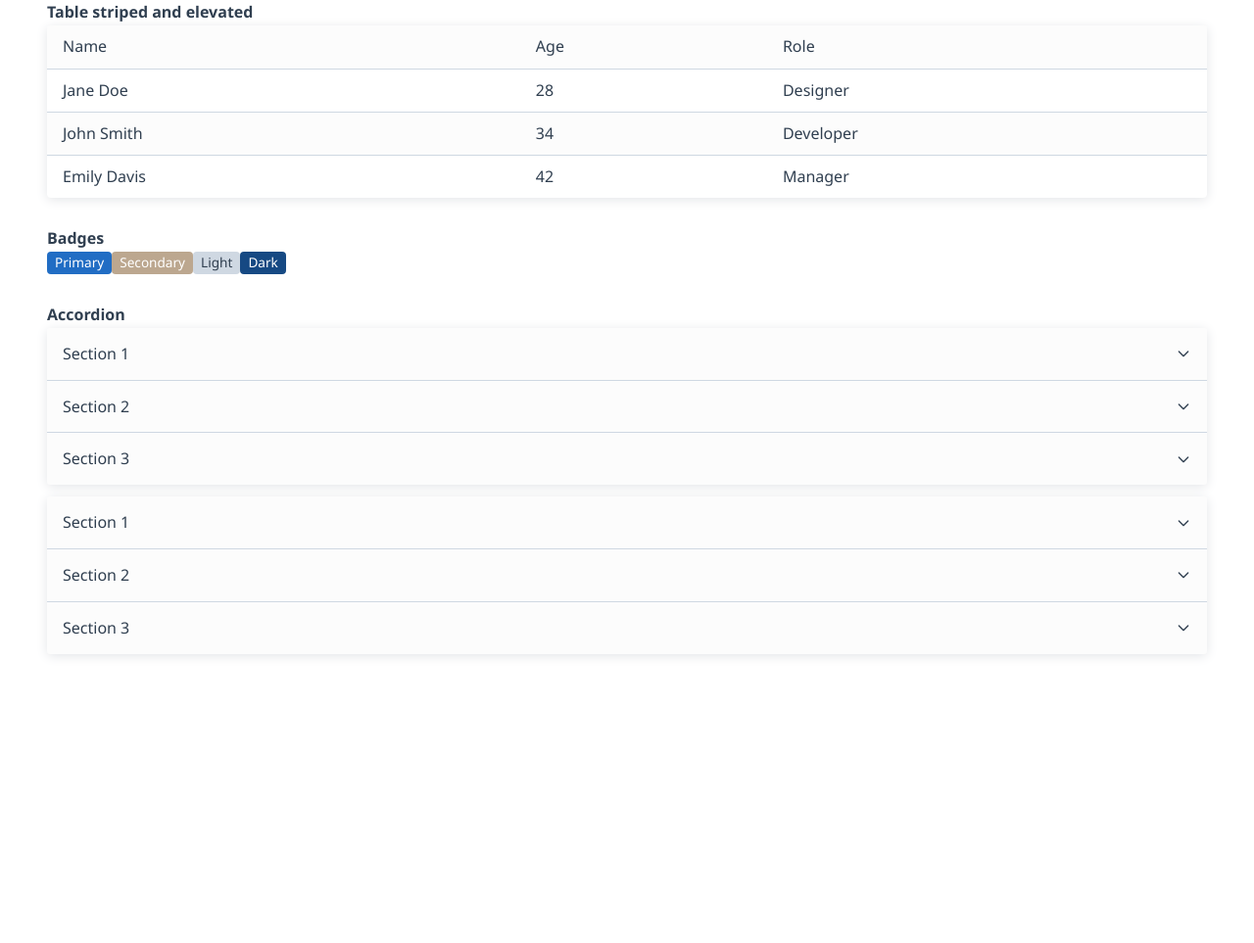
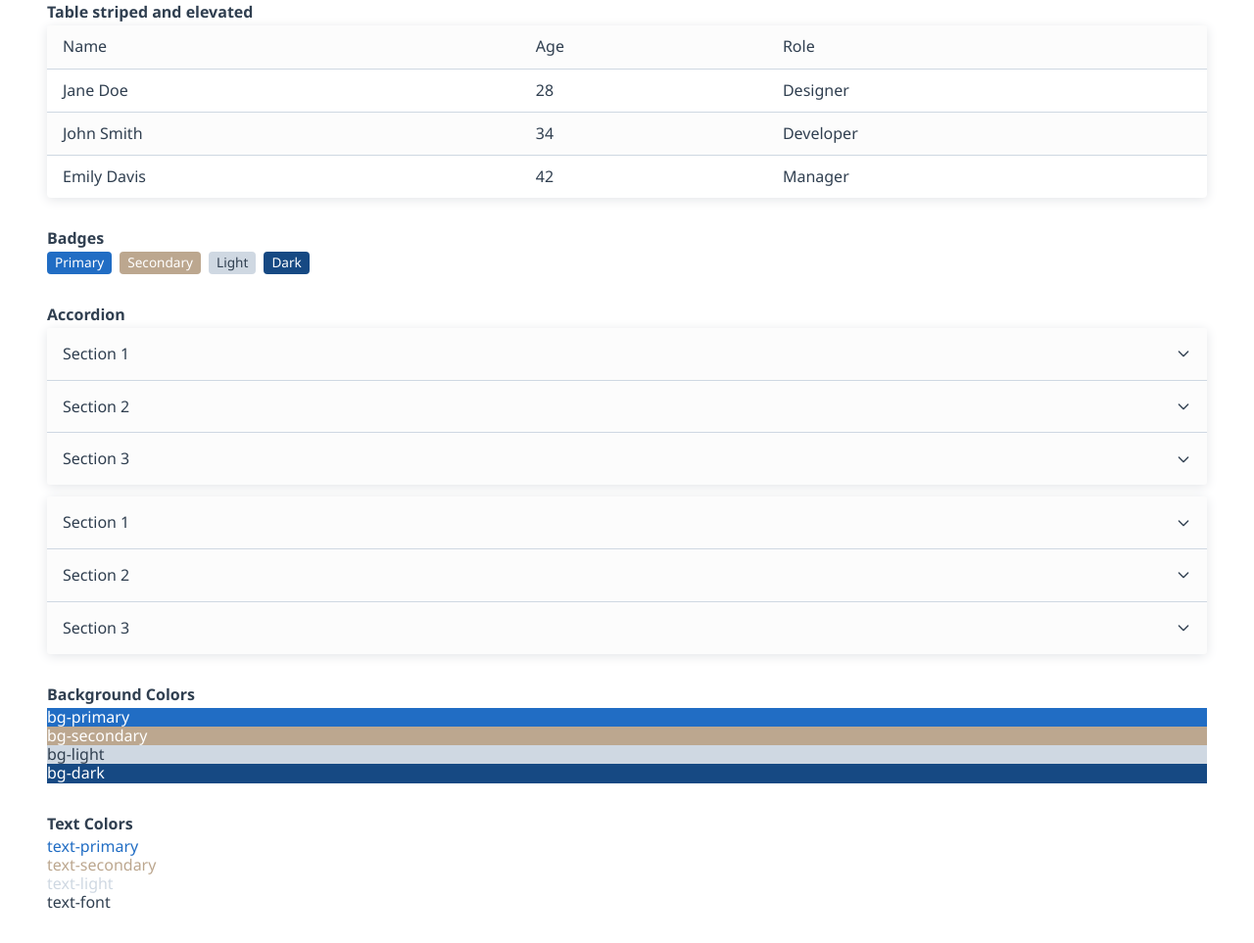
Before and after one commit to damukles/flair-css, a website: page test.html in a window 1280 px wide. Shown: the part 2298-3261 px from the top of the page at 98% size. Before the commit the page ends 2998 px from the top, so only its background shows below. Drawn offline with nearby package versions, Linux system fonts and the light colour scheme.

Commit message:
added color classes

```diff
--- a/css/main.css
+++ b/css/main.css
@@ -682,3 +682,39 @@ h6 {
     display: flex;
     justify-content: start;
 }
+.bg-primary {
+    background-color: var(--flair-primary-color);
+    color: var(--flair-secondary-contrast-color);
+    * {
+        color: var(--flair-primary-contrast-color);
+    }
+}
+.bg-secondary {
+    background-color: var(--flair-secondary-color);
+    color: var(--flair-secondary-contrast-color);
+    * {
+        color: var(--flair-secondary-contrast-color);
+    }
+}
+.bg-light {
+    background-color: var(--flair-element-color);
+}
+.bg-dark {
+    background-color: var(--flair-primary-color-darkened);
+    color: var(--flair-secondary-contrast-color);
+    * {
+        color: var(--flair-primary-contrast-color);
+    }
+}
+.text-primary {
+    color: var(--flair-primary-color);
+}
+.text-secondary {
+    color: var(--flair-secondary-color);
+}
+.text-light {
+    color: var(--flair-element-color);
+}
+.text-font {
+    color: var(--flair-font-color);
+}
--- a/test.html
+++ b/test.html
@@ -229,10 +229,12 @@
                 </div>
                 <div class="demo-section">
                     <h6>Badges</h6>
-                    <span class="badge">Primary</span>
-                    <span class="badge secondary">Secondary</span>
-                    <span class="badge light">Light</span>
-                    <span class="badge dark">Dark</span>
+                    <div class="spacing-horizontal-narrow">
+                        <span class="badge">Primary</span>
+                        <span class="badge secondary">Secondary</span>
+                        <span class="badge light">Light</span>
+                        <span class="badge dark">Dark</span>
+                    </div>
                 </div>
                 <div class="demo-section">
                     <h6>Accordion</h6>
@@ -295,6 +297,20 @@
                         </div>
                     </div>
                 </div>
+                <div class="demo-section">
+                    <h6>Background Colors</h6>
+                    <div class="bg-primary">bg-primary</div>
+                    <div class="bg-secondary">bg-secondary</div>
+                    <div class="bg-light">bg-light</div>
+                    <div class="bg-dark">bg-dark</div>
+                </div>
+                <div class="demo-section">
+                    <h6>Text Colors</h6>
+                    <div class="text-primary">text-primary</div>
+                    <div class="text-secondary">text-secondary</div>
+                    <div class="text-light">text-light</div>
+                    <div class="text-font">text-font</div>
+                </div>
             </main>
         </div>
         <script src="test.js"></script>
```
